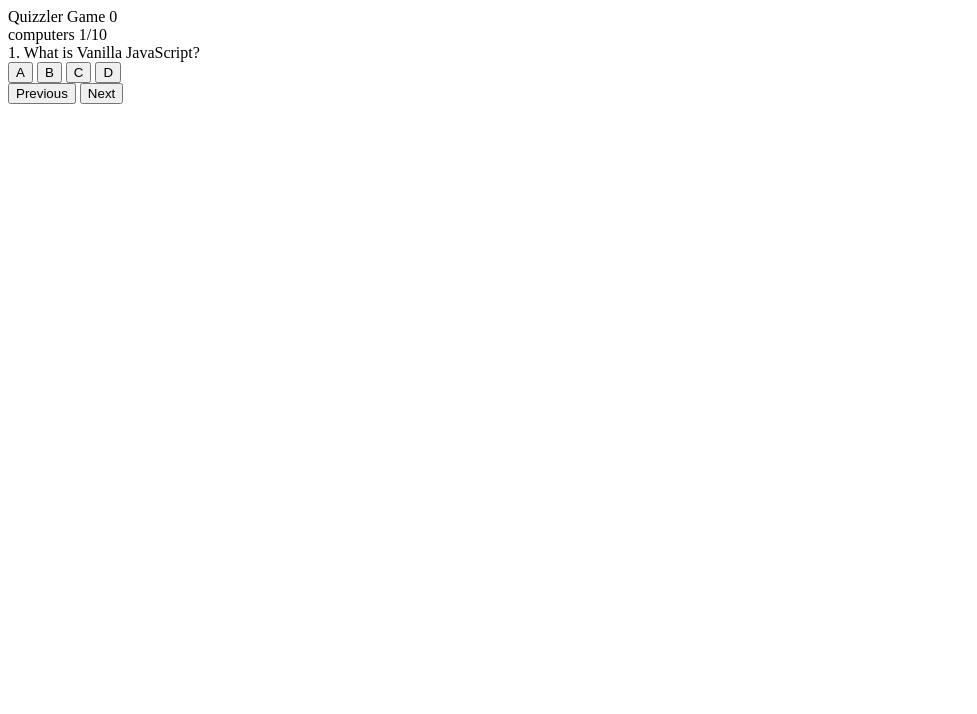
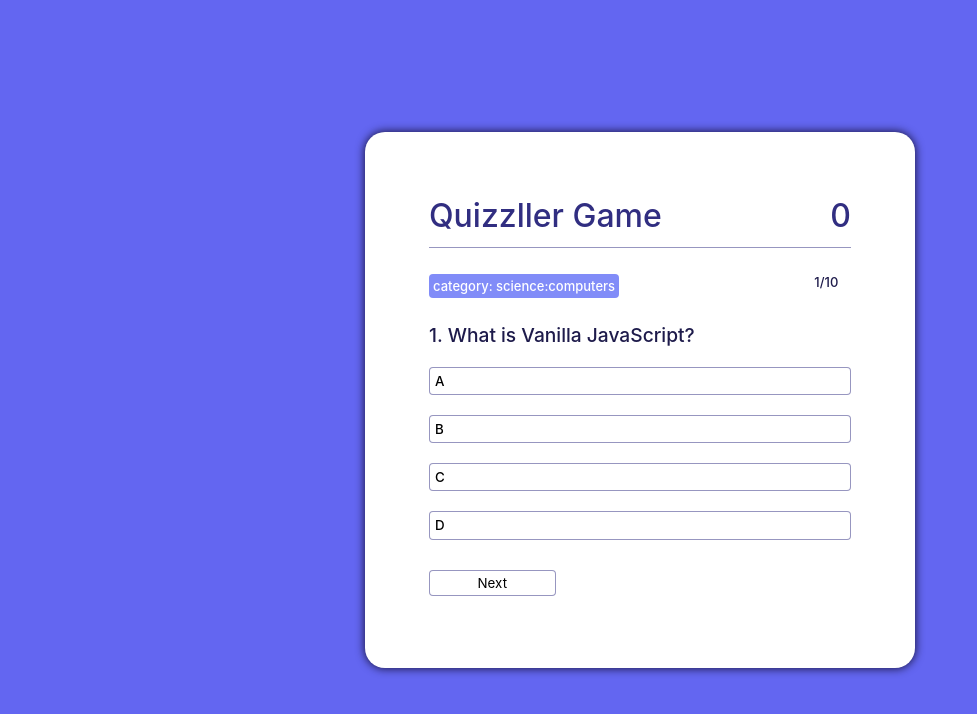
Before and after one commit to nnenna-syncpro/QuizApp, a plain HTML site: page index.html in a window 1280 px wide. Shown: the whole page, without its empty margins (0-977 px from the left). Drawn offline with Linux system fonts and the light colour scheme.

Commit message:
feat: adds styling

```diff
--- a/index.html
+++ b/index.html
@@ -3,17 +3,20 @@
   <head>
     <meta charset="UTF-8" />
     <meta name="viewport" content="width=device-width, initial-scale=1.0" />
+    <link rel="stylesheet" href="style.css" />
     <title>Quizzller App</title>
   </head>
   <body>
     <div class="container">
       <div class="header-container">
-        <span class="header">Quizzler Game</span>
+        <span class="header">Quizzller Game</span>
         <span class="score">0</span>
       </div>
       <div class="quiz-details">
-        <span class="category">computers</span>
-        <span class="total-questions">1/10</span>
+        <span class="category">category: science:computers</span>
+        <div class="question-count">
+          <span class="total-questions">1/10</span>
+        </div>
       </div>
       <div class="question-conatiner">
         <div class="question">1. What is Vanilla JavaScript?</div>
--- /dev/null
+++ b/style.css
@@ -0,0 +1,150 @@
+*,
+*::before,
+*::after {
+  box-sizing: border-box;
+  margin: 0;
+  padding: 0;
+  font-family: "Inter", sans-serif;
+}
+
+body {
+  background-color: rgb(129 140 248);
+  background-color: rgb(99 102 241);
+  height: 100vh;
+  display: flex;
+  justify-content: center;
+  align-items: center;
+  color: rgb(30 27 75);
+  font-weight: 500;
+}
+.header-container {
+  font-size: xx-large;
+  font-weight: 500;
+  color: rgb(49 46 129);
+  display: flex;
+  justify-content: space-between;
+  border-bottom: 1px solid rgba(49, 46, 129, 0.5);
+  padding-bottom: 3%;
+}
+.container {
+  width: 550px;
+  max-width: 80%;
+  background-color: #fff;
+  border-radius: 20px;
+  padding: 5%;
+  box-shadow: 0 0 8px 1px;
+}
+
+.quiz-details {
+  font-size: small;
+  margin: 6% 0px;
+  display: flex;
+  justify-content: space-between;
+  margin-right: 3%;
+}
+
+.quiz-details .category {
+  background-color: rgb(129 140 248);
+  padding: 1%;
+  border-radius: 4px;
+  color: #fff;
+}
+
+/* .quiz-details .total-questions {
+  padding: 25%;
+  border: 1px solid rgba(49, 46, 129, 0.5);
+} */
+
+.question {
+  font-size: larger;
+  color: rgb(30 27 75);
+  padding-bottom: 10px;
+}
+.options-container {
+  display: flex;
+  flex-direction: column;
+  padding-bottom: 20px;
+}
+
+.option {
+  margin: 10px 0px;
+  padding: 1.2%;
+  background-color: #fff;
+  border: 1px solid rgba(49, 46, 129, 0.5);
+  text-align: left;
+  cursor: pointer;
+  font-weight: 500;
+  border-radius: 4px;
+  outline: none;
+}
+
+.option:hover {
+  background-color: rgb(99 102 241);
+  color: #fff;
+  border: 1px solid rgb(99 102 241);
+}
+
+.option.correct {
+  background-color: rgb(74 222 128);
+  color: #fff;
+}
+
+.option.wrong {
+  background-color: rgb(239 68 68);
+  color: #fff;
+}
+
+.btn-controls {
+  display: flex;
+  justify-content: space-between;
+  margin-bottom: 2%;
+}
+
+.btn {
+  width: 30%;
+  padding: 1%;
+  background-color: #fff;
+  border: 1px solid rgba(49, 46, 129, 0.5);
+  border-radius: 4px;
+  cursor: pointer;
+}
+
+.btn:hover {
+  background-color: rgb(99 102 241);
+  color: #fff;
+  border: 1px solid rgb(99 102 241);
+}
+
+.hide {
+  display: none;
+}
+
+@media only screen and (max-width: 519px) {
+  .header-container {
+    font-size: x-large;
+  }
+  .container {
+    padding: 6%;
+  }
+  .btn-controls {
+    margin-bottom: 4%;
+  }
+  .quiz-details {
+    font-size: medium;
+    flex-direction: column;
+  }
+
+  .quiz-details .total-questions {
+    margin-top: 5%;
+    padding: 3%;
+    border: 1px solid rgba(49, 46, 129, 0.5);
+  }
+  .question-count {
+    display: flex;
+    justify-content: center;
+    align-items: center;
+  }
+  .question {
+    padding-bottom: 20px;
+  }
+}
```
